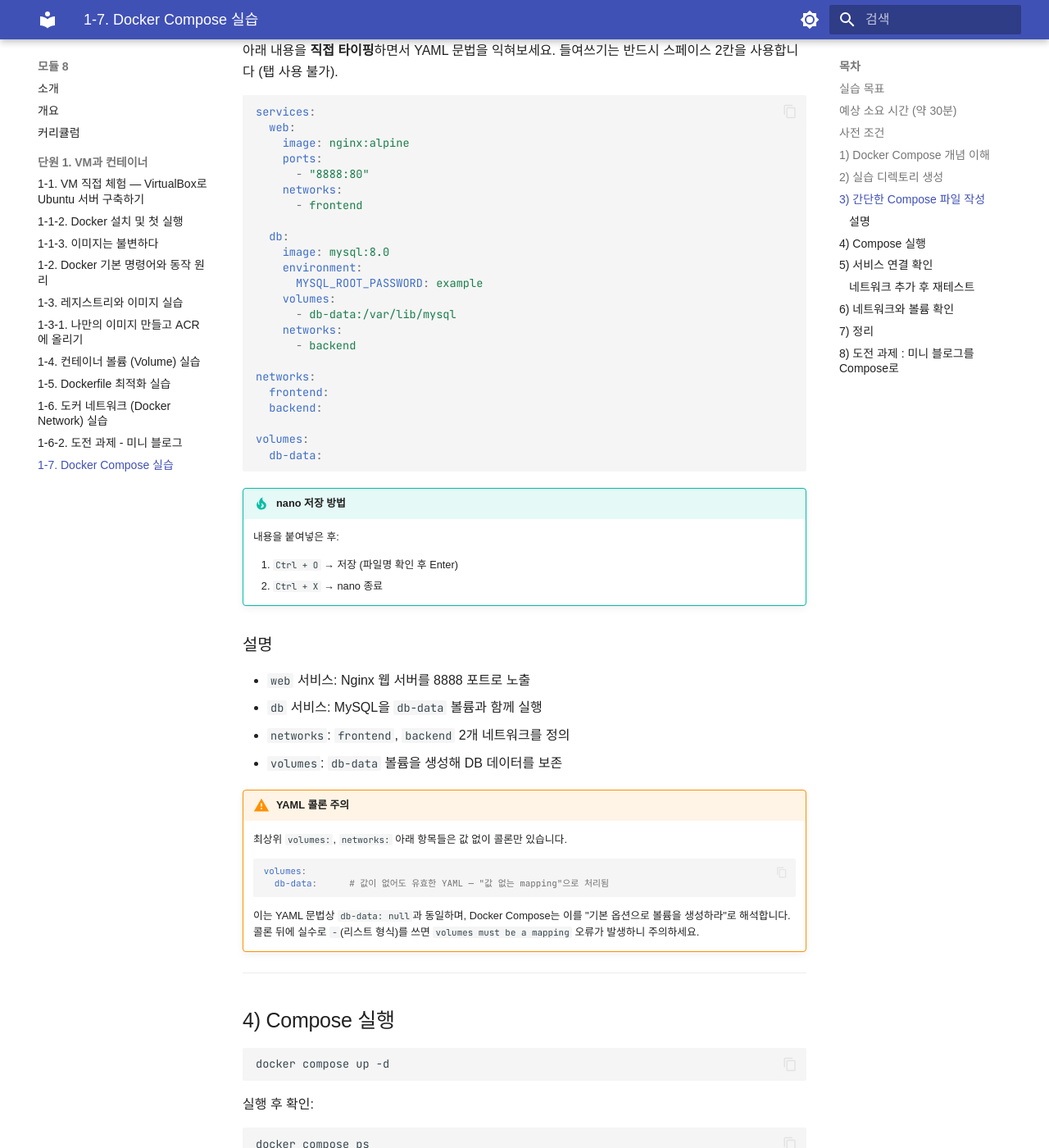
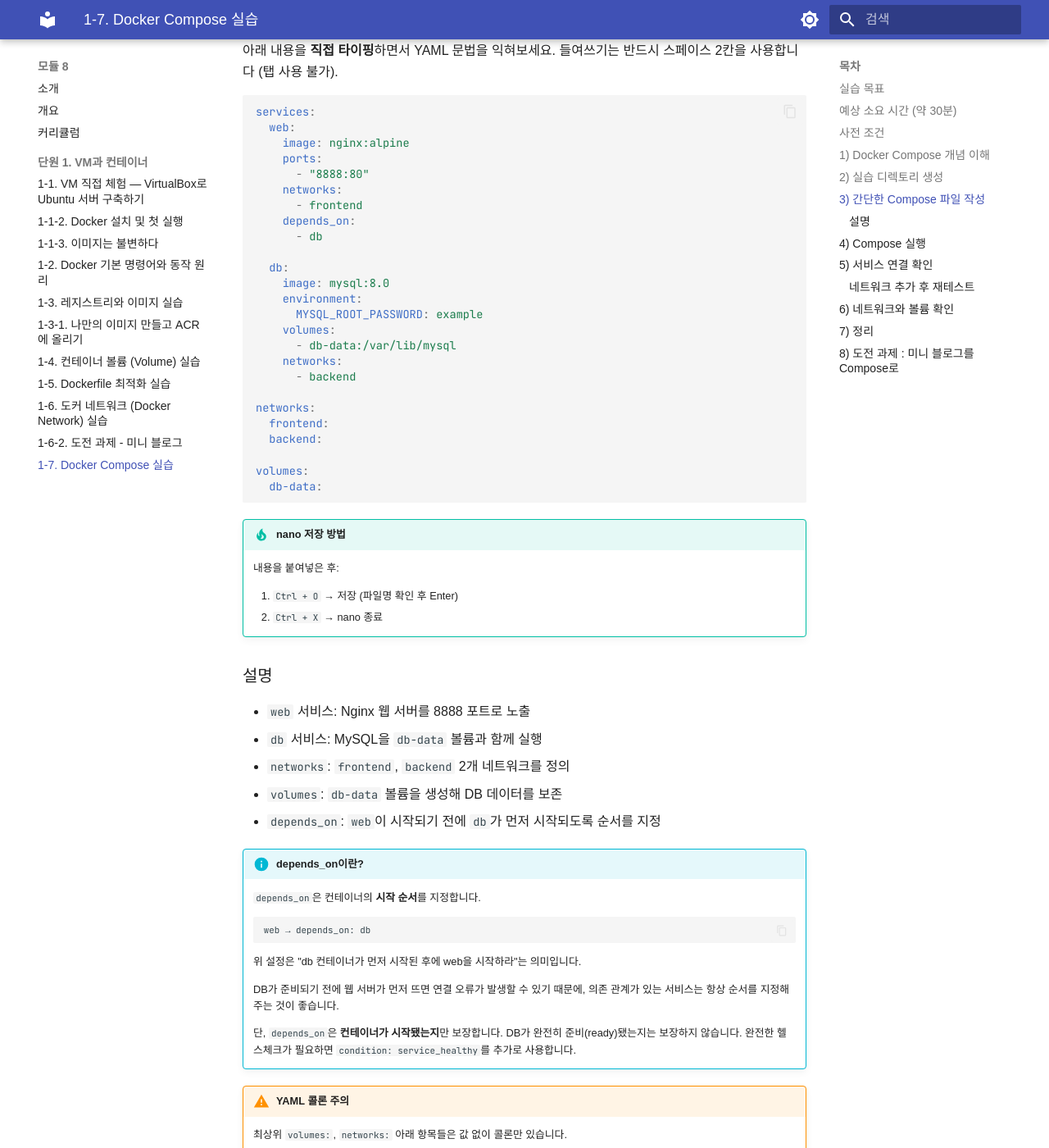
Before and after one commit to skilleat-labs/docker-k8s-labs, an MkDocs documentation site: the page built from docs/modules/module8/1-7.md, in a window 1280 px wide and 1400 px high, scrolled down 2071 px. Shown: the whole window at 82% size. Built offline with MkDocs 1.6.1 and Material for MkDocs 9.7.7, drawn with Linux system fonts in a browser that asks for light colours; some web fonts are replaced.

Commit message:
1-7: 3) Compose 예제에 depends_on 추가 및 설명 삽입
Co-Authored-By: Claude Sonnet 4.6 <noreply@anthropic.com>

````diff
--- a/docs/modules/module8/1-7.md
+++ b/docs/modules/module8/1-7.md
@@ -86,6 +86,8 @@ services:
       - "8888:80"
     networks:
       - frontend
+    depends_on:
+      - db
 
   db:
     image: mysql:8.0
@@ -116,6 +118,22 @@ volumes:
 - `db` 서비스: MySQL을 `db-data` 볼륨과 함께 실행
 - `networks`: `frontend`, `backend` 2개 네트워크를 정의
 - `volumes`: `db-data` 볼륨을 생성해 DB 데이터를 보존
+- `depends_on`: `web`이 시작되기 전에 `db`가 먼저 시작되도록 순서를 지정
+
+!!! info "depends_on이란?"
+    `depends_on`은 컨테이너의 **시작 순서**를 지정합니다.
+
+    ```
+    web → depends_on: db
+    ```
+
+    위 설정은 "db 컨테이너가 먼저 시작된 후에 web을 시작하라"는 의미입니다.
+
+    DB가 준비되기 전에 웹 서버가 먼저 뜨면 연결 오류가 발생할 수 있기 때문에,
+    의존 관계가 있는 서비스는 항상 순서를 지정해주는 것이 좋습니다.
+
+    단, `depends_on`은 **컨테이너가 시작됐는지**만 보장합니다.
+    DB가 완전히 준비(ready)됐는지는 보장하지 않습니다. 완전한 헬스체크가 필요하면 `condition: service_healthy`를 추가로 사용합니다.
 
 !!! warning "YAML 콜론 주의"
     최상위 `volumes:`, `networks:` 아래 항목들은 값 없이 콜론만 있습니다.
````
